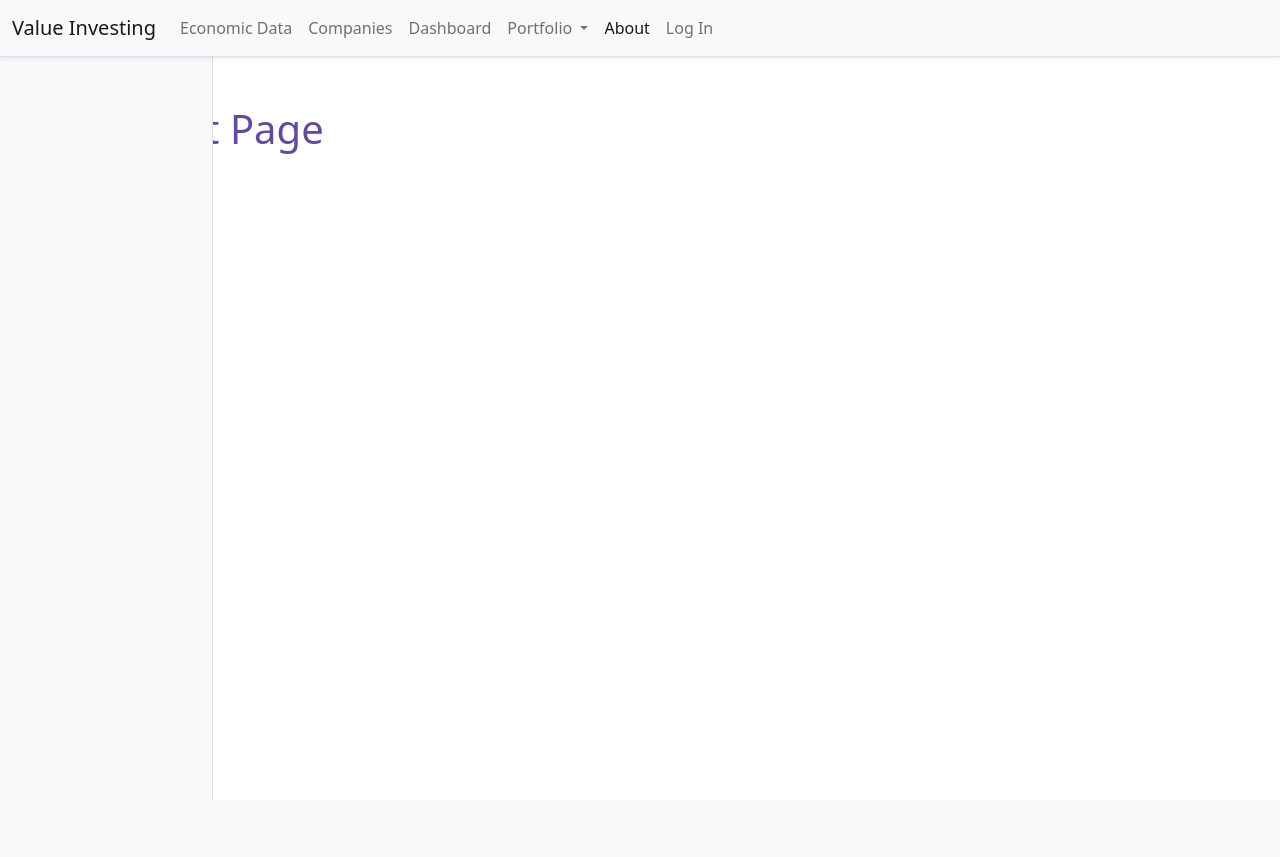
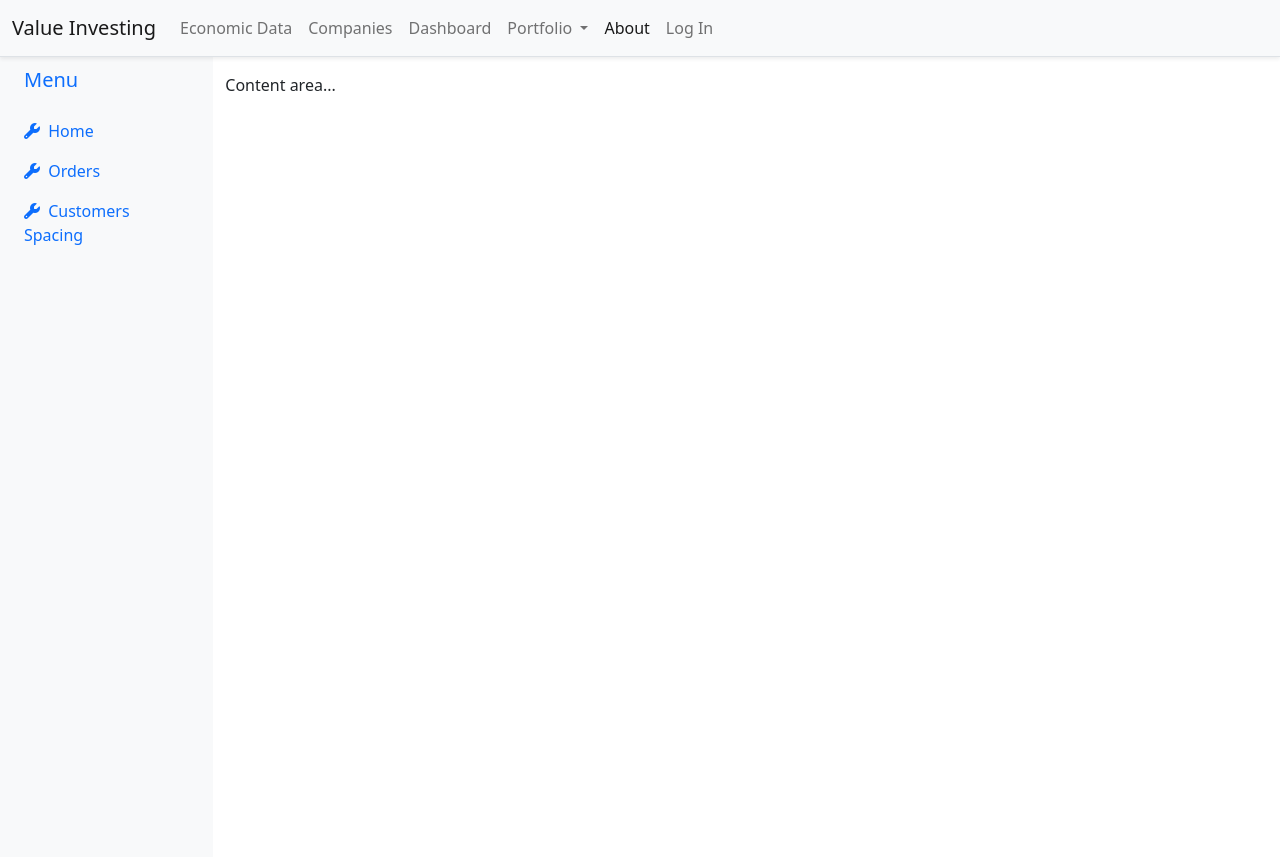
Before and after one commit to dmitchell-dev/personal_finance, a Django app: page /about/ in a window 1280 px wide. Before the commit the page ends 800 px from the top, so only its background shows below. Run offline with Django 4.2, Linux system fonts and the light colour scheme; some libraries are stand-ins or nearby versions.

Commit message:
Add experimental responsive sidebar

```diff
--- a/templates/_base.html
+++ b/templates/_base.html
@@ -75,7 +75,7 @@
     </nav>
   </header>
 
-  {% if request.resolver_match.url_name == 'home' or request.resolver_match.url_name == 'dashboard_table' %}
+  {% comment %} {% if request.resolver_match.url_name == 'home' or request.resolver_match.url_name == 'dashboard_table' %}
 
   {% else %}
     <div class="container-fluid">
@@ -86,14 +86,14 @@
           </div>
         </nav>
     </div>
-  {% endif %}
+  {% endif %} {% endcomment %}
 
-  <div class="ms-5 pt-5">
-    <div class="container">
+  {% comment %} <div class="ms-5 pt-5"> {% endcomment %}
+    {% comment %} <div class="container"> {% endcomment %}
       {% block content %}
       {% endblock content %}
-    </div>
-  </div>
+    {% comment %} </div> {% endcomment %}
+  {% comment %} </div> {% endcomment %}
 
   <!-- JavaScript -->
   <!-- jQuery first, then Popper.js, then Bootstrap JS -->
--- a/templates/about.html
+++ b/templates/about.html
@@ -3,6 +3,60 @@
 
 {% block title %}About{% endblock title %}
 
+{% comment %} {% block sidebar %} {% endcomment %}
+
+    {% comment %} <span class="sidebar-heading">Dashboard Detail</span>
+    <hr>
+    <ul class="nav flex-column">
+        <li class="nav-item">
+            <a class="nav-link" href="#">
+            <i class="fa fa-info-circle" aria-hidden="true"></i>
+            DCF Detail
+            </a>
+        </li>
+        <li class="nav-item">
+            <a class="nav-link" href="#">
+            <i class="fa fa-wrench" aria-hidden="true"></i>
+            Update Stats
+            </a>
+        </li>
+    </ul> {% endcomment %}
+
+{% comment %} {% endblock sidebar %} {% endcomment %}
+
 {% block content %}
-<h1>About Page</h1>
+    <div class="container-fluid">
+        <div class="row flex-nowrap">
+            <div class="col-auto col-md-3 col-xl-2 px-sm-2 px-0 bg-light">
+                <div class="d-flex flex-column align-items-center align-items-sm-start px-3 pt-2 min-vh-100">
+                    <a href="/" class="d-flex align-items-center pb-3 mb-md-0 me-md-auto text-decoration-none">
+                        <span class="fs-5 d-none d-sm-inline">Menu</span>
+                    </a>
+                    <ul class="nav nav-pills flex-column mb-sm-auto mb-0 align-items-center align-items-sm-start" id="menu">
+                        <li class="nav-item">
+                            <a href="#" class="nav-link px-0 align-middle">
+                                <i class="fa fa-wrench"></i>
+                                <span class="ms-1 d-none d-sm-inline">Home</span>
+                            </a>
+                        </li>
+                        <li>
+                            <a href="#" class="nav-link px-0 align-middle">
+                                <i class="fa fa-wrench"></i>
+                                <span class="ms-1 d-none d-sm-inline">Orders</span>
+                            </a>
+                        </li>
+                        <li>
+                            <a href="#" class="nav-link px-0 align-middle">
+                                <i class="fa fa-wrench"></i>
+                                <span class="ms-1 d-none d-sm-inline">Customers Spacing</span>
+                            </a>
+                        </li>
+                    </ul>
+                </div>
+            </div>
+            <div class="col py-3">
+                Content area...
+            </div>
+        </div>
+    </div>
 {% endblock content %}
```
